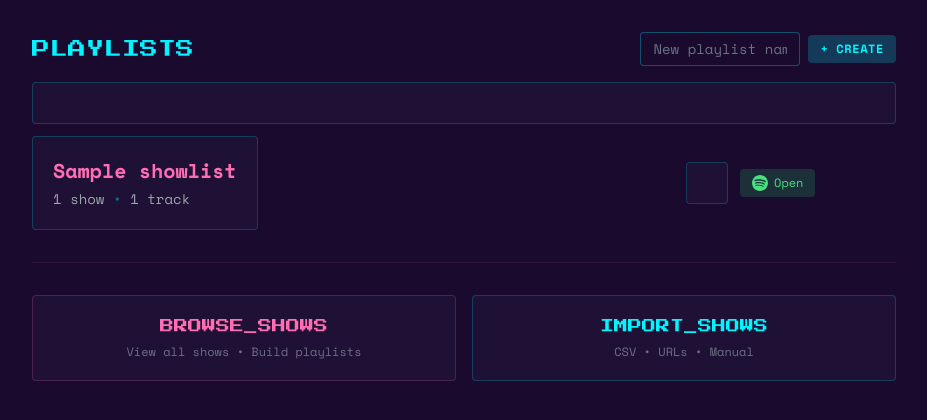
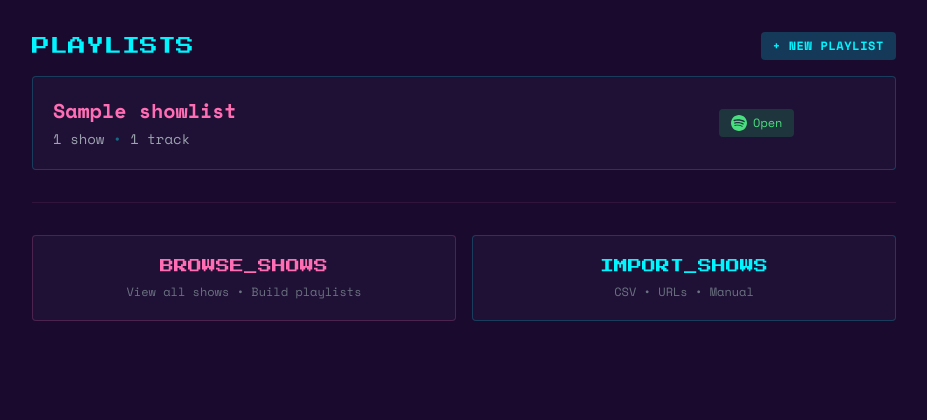
Before and after one commit to Jay-Roberts/giglz, a Flask app: page / in a window 1280 px wide. Shown: the part 85-505 px from the top of the page, without its empty margins (176-1103 px from the left). Run offline with Flask 3, Linux system fonts and the light colour scheme; the visitor is signed in with stand-in values (Sample User, id 1); tables that the repository leaves empty hold one stand-in row (values such as "Sample post"); some libraries are stand-ins or nearby versions.

Commit message:
fix: UI polish - dates, dropdowns, nested links
- Add format_date filter (DD Mon. YYYY)
- Remove "Select all" from Browse Shows
- Filter default showlist from dropdown
- Fix nested <a> tags on homepage (invalid HTML)
- Add show context to expanded player
- Homepage "Create" now links to All Shows

Co-Authored-By: Claude Opus 4.5 <noreply@anthropic.com>

```diff
--- a/app.py
+++ b/app.py
@@ -28,7 +28,7 @@ from config import (
     setup_logging,
 )
 import db_models  # noqa: F401 - registers models with SQLAlchemy
-from db import Database
+from db import DEFAULT_SHOWLIST_NAME, Database
 from extensions import db, migrate
 from models import (
     ImportedUrl,
@@ -80,6 +80,7 @@ TEMPLATE_GLOBALS: dict[str, Any] = {
     "share_on_network": SHARE_ON_NETWORK,
     "showlist_display_name": SHOWLIST_DISPLAY_NAME,
     "scout_gig_cta": SCOUT_GIG_CTA,
+    "default_showlist_name": DEFAULT_SHOWLIST_NAME,
 }
 
 
@@ -93,6 +94,16 @@ def inject_globals():
         "current_user_name": flask.session.get("user_name"),
         "is_host": flask.session.get("user_id") == HOST_USER_ID,
     }
+
+
+@app.template_filter("format_date")
+def format_date_filter(date_str: str) -> str:
+    """Convert YYYY-MM-DD to DD Mon. YYYY (e.g., '24 Feb. 2026')."""
+    try:
+        dt = datetime.strptime(date_str, "%Y-%m-%d")
+        return dt.strftime("%-d %b. %Y")
+    except (ValueError, TypeError):
+        return date_str
 
 
 extractor = ShowExtractor()
--- a/static/js/player.js
+++ b/static/js/player.js
@@ -71,6 +71,7 @@ window.GiglzPlayer = (function() {
             loveFeedback: document.getElementById('love-feedback'),
             notScoutedMsg: document.getElementById('not-scouted-msg'),
             btnScoutGig: document.getElementById('btn-scout-gig'),
+            expandedShowContext: document.getElementById('expanded-show-context'),
         };
     }
 
@@ -204,6 +205,11 @@ window.GiglzPlayer = (function() {
         }
         if (el.expandedArtistName && el.artistName) {
             el.expandedArtistName.textContent = el.artistName.textContent;
+        }
+        // Sync show context (venue + date)
+        if (el.expandedShowContext && el.showContext) {
+            el.expandedShowContext.textContent = el.showContext.textContent;
+            el.expandedShowContext.classList.toggle('hidden', el.showContext.classList.contains('hidden'));
         }
         el.expandedIconPlay?.classList.toggle('hidden', isPlaying);
         el.expandedIconPause?.classList.toggle('hidden', !isPlaying);
@@ -642,6 +648,10 @@ window.GiglzPlayer = (function() {
             return currentTrack;
         },
 
+        isSDKMode: function() {
+            return !usePolling;
+        },
+
         destroy: function() {
             stopPolling();
             if (player) {
--- a/templates/base.html
+++ b/templates/base.html
@@ -78,7 +78,7 @@
     <div class="min-h-full">
         <nav class="border-b border-gig-pink/20">
             <div class="max-w-4xl mx-auto px-4 py-6 flex items-center justify-between">
-                <h1 class="font-pixel text-3xl text-gig-pink text-glow-pink">{{ app_display_name }}</h1>
+                <a href="{{ url_for('home') }}" class="font-pixel text-3xl text-gig-pink text-glow-pink hover:text-gig-cyan transition">{{ app_display_name }}</a>
                 <div class="flex items-center gap-4">
                     {% if current_user_id %}
                         <span class="text-sm text-gray-400">
@@ -142,6 +142,7 @@
                     <img id="expanded-album-art" src="" alt="" class="w-48 h-48 rounded-lg bg-gig-card shadow-2xl">
                     <div id="expanded-track-name" class="text-lg text-gray-100 mt-4 text-center font-bold truncate max-w-[200px]"></div>
                     <div id="expanded-artist-name" class="text-sm text-gray-400 mt-1 text-center truncate max-w-[200px]"></div>
+                    <div id="expanded-show-context" class="text-xs text-gig-cyan/60 mt-1 text-center truncate max-w-[200px] hidden"></div>
 
                     <!-- Controls -->
                     <div class="flex items-center gap-3 mt-6">
@@ -261,9 +262,10 @@
         GiglzPlayer.init();
     }
 
-    // Page refresh warning when playing or importing
+    // Page refresh warning - only when SDK player is active (not mobile polling)
     window.addEventListener('beforeunload', function(e) {
-        const playerActive = window.GiglzPlayer?.isPlaying?.() ?? false;
+        const isSDKMode = window.GiglzPlayer?.isSDKMode?.() ?? false;
+        const playerActive = isSDKMode && (window.GiglzPlayer?.isPlaying?.() ?? false);
         const importActive = window.GiglzImport?.isImporting?.() ?? false;
 
         if (playerActive || importActive) {
--- a/templates/home.html
+++ b/templates/home.html
@@ -9,25 +9,20 @@
         <div class="flex items-center justify-between mb-4">
             <h2 class="font-pixel text-lg text-gig-cyan">PLAYLISTS</h2>
             {% if current_user_id %}
-            <form method="POST" action="{{ url_for('create_showlist') }}" class="flex items-center gap-2">
-                <input type="text" name="name" placeholder="New playlist name"
-                    class="bg-gig-dark border border-gig-cyan/30 rounded px-3 py-1.5 text-sm
-                           focus:border-gig-cyan focus:outline-none placeholder-gray-500 w-40">
-                <button type="submit"
-                    class="bg-gig-cyan/20 hover:bg-gig-cyan/30 text-gig-cyan font-bold uppercase tracking-wider
-                           rounded px-3 py-1.5 transition-all text-xs">
-                    + Create
-                </button>
-            </form>
+            <a href="{{ url_for('all_shows') }}"
+               class="bg-gig-cyan/20 hover:bg-gig-cyan/30 text-gig-cyan font-bold uppercase tracking-wider
+                      rounded px-3 py-1.5 transition-all text-xs">
+                + New Playlist
+            </a>
             {% endif %}
         </div>
 
         {% if showlists %}
         <div class="space-y-3">
             {% for showlist in showlists %}
-            <a href="{{ url_for('showlist_view', name=showlist.name) }}"
-               class="block bg-gig-card rounded p-5 border border-gig-cyan/20
-                      hover:border-gig-cyan/40 hover:glow-cyan transition-all group">
+            <div class="bg-gig-card rounded p-5 border border-gig-cyan/20
+                        hover:border-gig-cyan/40 hover:glow-cyan transition-all group cursor-pointer"
+                 onclick="window.location='{{ url_for('showlist_view', name=showlist.name) }}'">
                 <div class="flex justify-between items-center">
                     <div>
                         <h3 class="font-bold text-xl text-gig-pink group-hover:text-gig-cyan transition">
@@ -58,7 +53,7 @@
                         </span>
                     </div>
                 </div>
-            </a>
+            </div>
             {% endfor %}
         </div>
         {% else %}
--- a/templates/macros.html
+++ b/templates/macros.html
@@ -61,7 +61,7 @@
                 {{ show.artists | map(attribute='name') | join(", ") }}
             </h3>
             <p class="text-sm text-gray-400 mt-1 font-mono">
-                {{ show.venue }} <span class="text-gig-cyan/40">//</span> {{ show.date }}
+                {{ show.venue }} <span class="text-gig-cyan/40">//</span> {{ show.date | format_date }}
             </p>
         </div>
         <div class="flex items-center gap-2">
```
Also changed, not shown: templates/shows.html (+3 -21 lines).
